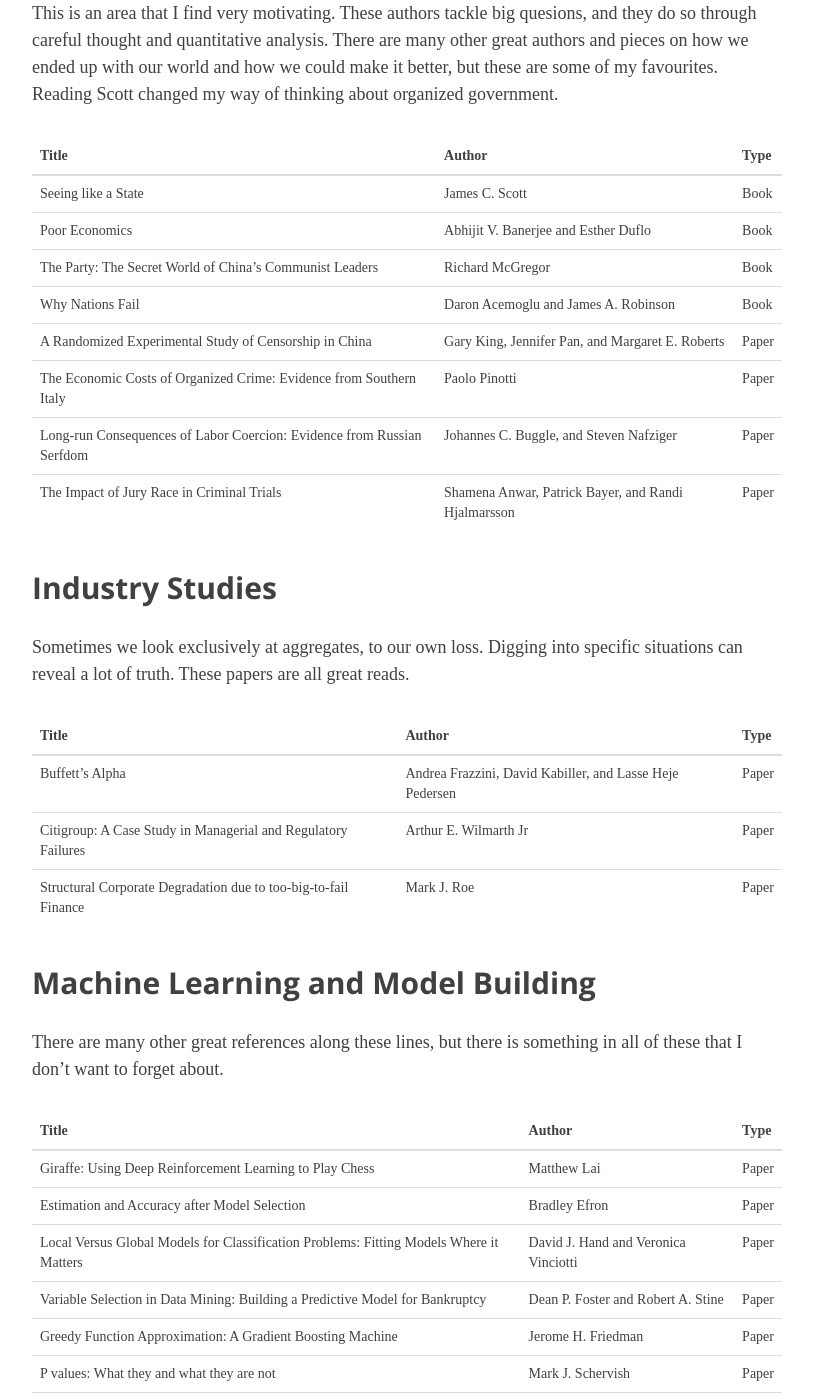
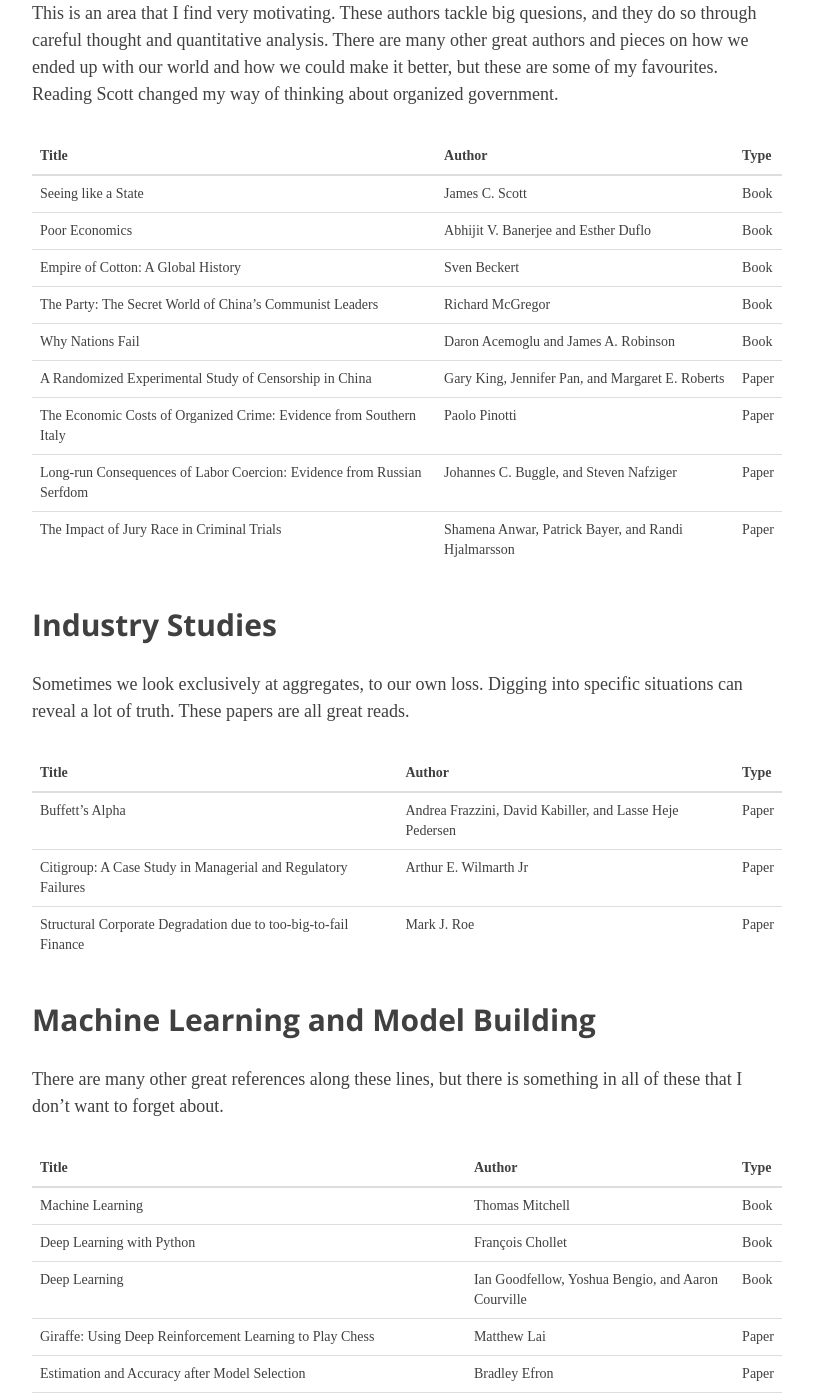
Before and after one commit to oddacious/oddacious.github.io, a Jekyll site: the page built from knowledge.markdown, in a window 1280 px wide and 1400 px high, scrolled down 1197 px. Shown: the whole window, without its empty margins (233-1046 px from the left). Built offline with Jekyll 4.4.1, drawn with Linux system fonts in a browser that asks for light colours; some web fonts are replaced.

Commit message:
Add links to knowledge page and make other updates

```diff
--- a/_config.yml
+++ b/_config.yml
@@ -1,6 +1,6 @@
 # Site settings
 title: Oddacious
-header-img: img/barbados.jpg
+header-img: "img/Big_Sur.jpg"
 email: fumble.to.victory@gmail.com
 description: "Collecting my notes on sports analytics and other assorted topics"
 baseurl: ""
--- a/about.markdown
+++ b/about.markdown
@@ -42,9 +40,9 @@ This site is writen using [Jekyll][Jekyll] with the [Jekyll version][Jekyll vers
 Photographs on the main pages are my own, and are from:
 
 
-* **Home**: The boardwalk along Barbados' southwest coast, in Hastings
+* **Home**: Point Sur off of California's coast, from Highway 1
 * **Articles**: The Three Sisters in Australia's Blue Mountains. After this photo I hiked around them and down into the
-* **Snippets**: Point Sur off of California's coast, from Highway 1
+* **Snippets**: The boardwalk along Barbados' southwest coast, in Hastings
 * **Knowledge**: A garden in the middle of Tokyo
 * **About**: Meal with friends on a patio in Lisbon, while we looked over the city at the end of St. Anthony's festival
 
--- a/knowledge.markdown
+++ b/knowledge.markdown
@@ -54,6 +54,7 @@ government.
 |------------------------------------------------------------------------|-----------------------------------------------------|-------|
 | Seeing like a State                                                    | James C. Scott                                      | Book  |
 | Poor Economics                                                         | Abhijit V. Banerjee and Esther Duflo                | Book  |
+| Empire of Cotton: A Global History                                     | Sven Beckert                                        | Book  |
 | The Party: The Secret World of China's Communist Leaders               | Richard McGregor                                    | Book  |
 | Why Nations Fail                                                       | Daron Acemoglu and James A. Robinson                | Book  |
 | A Randomized Experimental Study of Censorship in China                 | Gary King, Jennifer Pan, and Margaret E. Roberts    | Paper |
@@ -77,15 +78,18 @@ truth. These papers are all great reads.
 There are many other great references along these lines, but there is something in all of these that I don't want to
 forget about.
 
-| Title                                                                                   | Author                               | Type  |
-|-----------------------------------------------------------------------------------------|--------------------------------------|-------|
-| Giraffe: Using Deep Reinforcement Learning to Play Chess                                | Matthew Lai                          | Paper |
-| Estimation and Accuracy after Model Selection                                           | Bradley Efron                        | Paper |
-| Local Versus Global Models for Classification Problems: Fitting Models Where it Matters | David J. Hand and Veronica Vinciotti | Paper |
-| Variable Selection in Data Mining: Building a Predictive Model for Bankruptcy           | Dean P. Foster and Robert A. Stine   | Paper |
-| Greedy Function Approximation: A Gradient Boosting Machine                              | Jerome H. Friedman                   | Paper |
-| P values: What they and what they are not                                               | Mark J. Schervish                    | Paper |
-| A Survey of Cross-Validation Procedures for Model Selection                             | Sylvan Arlot                         | Paper |
+| Title                                                                                   | Author                                             | Type  |
+|-----------------------------------------------------------------------------------------|----------------------------------------------------|-------|
+| Machine Learning                                                                        | Thomas Mitchell                                    | Book  |
+| Deep Learning with Python                                                               | François Chollet                                   | Book  |
+| Deep Learning                                                                           | Ian Goodfellow, Yoshua Bengio, and Aaron Courville | Book  |
+| Giraffe: Using Deep Reinforcement Learning to Play Chess                                | Matthew Lai                                        | Paper |
+| Estimation and Accuracy after Model Selection                                           | Bradley Efron                                      | Paper |
+| Local Versus Global Models for Classification Problems: Fitting Models Where it Matters | David J. Hand and Veronica Vinciotti               | Paper |
+| Variable Selection in Data Mining: Building a Predictive Model for Bankruptcy           | Dean P. Foster and Robert A. Stine                 | Paper |
+| Greedy Function Approximation: A Gradient Boosting Machine                              | Jerome H. Friedman                                 | Paper |
+| P values: What they and what they are not                                               | Mark J. Schervish                                  | Paper |
+| A Survey of Cross-Validation Procedures for Model Selection                             | Sylvan Arlot                                       | Paper |
 
 ## Economic Methods
 
```
Also changed, not shown: other parts of about.markdown (+0 -2 lines), snippets.md (+1 -1 lines).
